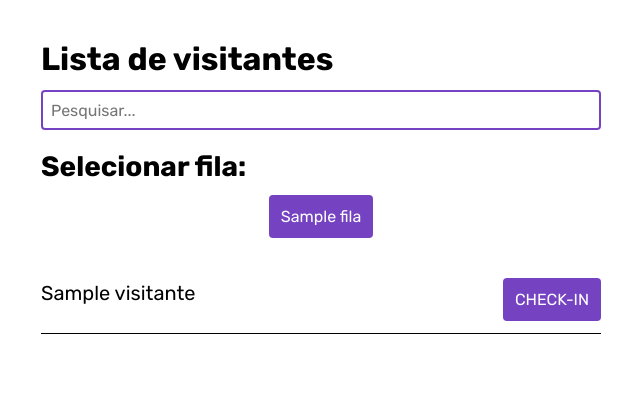
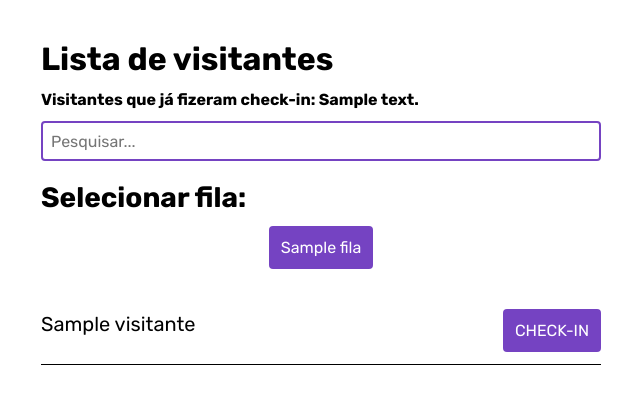
Before and after one commit to vinicius-g/Evento-XP-SciTecJr, a Node project: template app/views/index.ejs in a window 1280 px wide. Shown: the top 404 px of the page, without its empty margins (319-959 px from the left). Run offline with Node 20 templates, Linux system fonts and the light colour scheme; the template is opened without the code that fills it: most values are stand-ins (such as "Sample title", 1, 10 or a date in 2020).

Commit message:
Contabilizar check-in

```diff
--- a/app/controllers/getSheetsDataController.js
+++ b/app/controllers/getSheetsDataController.js
@@ -28,6 +28,7 @@ class GetSheetData {
 
             const filas = Array.from(new Set(filaRows.flat()));
             const visitantes = [];
+            const visitantesChecked = checkInRows.filter(checked => checked == "Sim").length;
 
             let i = 0;
 
@@ -38,7 +39,7 @@ class GetSheetData {
                 i++;
             });
 
-            return res.render("index.ejs", {visitantes, filas: filas.filter(fila => fila !== filaSelecionada), filaSelecionada});
+            return res.render("index.ejs", {visitantes, filas: filas.filter(fila => fila !== filaSelecionada), filaSelecionada, visitantesChecked});
         } catch (error) {
             console.error('Erro: ', error);
 
--- a/app/public/style/style.css
+++ b/app/public/style/style.css
@@ -23,6 +23,12 @@
 #container > h1 {
     margin-bottom: 12px;
     font-size: 2rem;
+}
+
+#container #visitantes-checkados {
+    top: 20px;
+    left: 20px;
+    font-size: 1rem;
 }
 
 #container #filtrar {
--- a/app/views/index.ejs
+++ b/app/views/index.ejs
@@ -17,6 +17,8 @@
 <body>
     <div id="container">
         <h1>Lista de visitantes</h1>
+
+        <h2 id="visitantes-checkados">Visitantes que já fizeram check-in: <%- visitantesChecked %></h2>
 
         <input type="text" autocomplete="off" name="nome" id="filtrar" placeholder="Pesquisar...">
 
```
